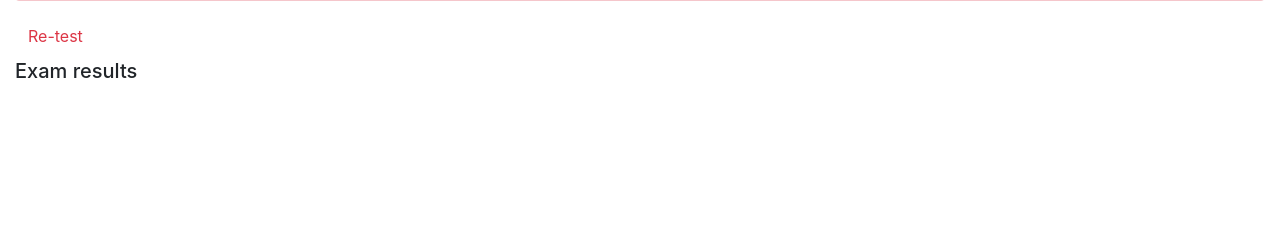
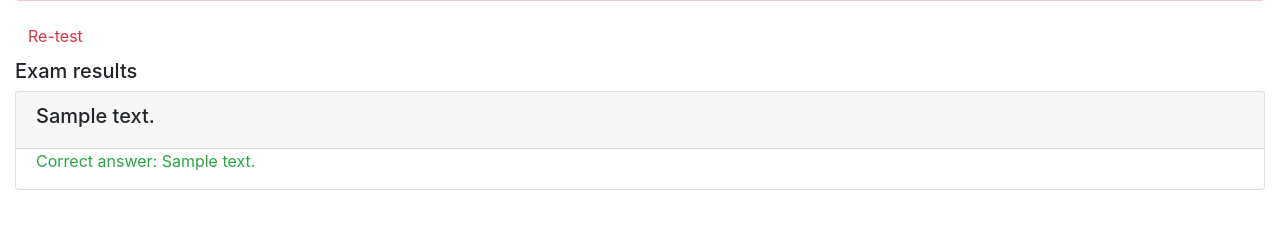
Before and after one commit to molitanuon/django_project, a Django app: template onlinecourse/templates/onlinecourse/exam_result_bootstrap.html in a window 1280 px wide. Shown: the part 121-356 px from the top of the page. Run offline with Django 3.2, Linux system fonts and the light colour scheme; tables that the repository leaves empty hold one stand-in row (values such as "Sample post"); the template is opened without the code that fills it: values that come from a table or form of the project are taken from there, most other values are stand-ins (such as "Sample title", 1, 10 or a date in 2020); some libraries are stand-ins or nearby versions.

Commit message:
fix exam result

```diff
--- a/onlinecourse/models.py
+++ b/onlinecourse/models.py
@@ -117,6 +117,9 @@ class Question(models.Model):
        else:
            return False
 
+    def __str__(self):
+        return self.question_text
+
 
 #  <HINT> Create a Choice Model with:
     # Used to persist choice content for a question
@@ -128,6 +131,8 @@ class Choice(models.Model):
     question = models.ForeignKey(Question, on_delete=models.CASCADE)
     choice_text = models.TextField()
     is_correct = models.BooleanField()
+    def __str__(self):
+        return self.choice_text
 
 
 # <HINT> The submission model
--- a/onlinecourse/templates/onlinecourse/exam_result_bootstrap.html
+++ b/onlinecourse/templates/onlinecourse/exam_result_bootstrap.html
@@ -59,26 +59,29 @@
         <div class="card-columns-vertical mt-1">
         <h5 class="">Exam results</h5>
             <!--HINT Display exam results-->
-            {% for question in course.question_set.all %}
+            {% for lesson in course.lesson_set.all %}
+            {% for question in lesson.question_set.all %}
             <div class="card mt-1">
-                <div class="card-header"><h5>{{ question.text }}</h5></div>
+                <div class="card-header"><h5>{{ question.question_text }}</h5></div>
                 <div class="form-group">
                     {% for choice in question.choice_set.all %}
                     <div class="form-check">
-                        {% if choice.is_correct and choice in choices %}
-                        <div class="text-success">Correct answer: {{ choice.text }}</div>
-                        {% else %}{% if choice.is_correct and not choice in choices %}
-                        <div class="text-warning">Not selected: {{ choice.text }}</div>
-                        {% else %}{% if not choice.is_correct and choice in choices %}
-                        <div class="text-danger">Wrong answer: {{ choice.text }}</div>
-                        {% else %}
-                        <div>{{ choice.content }}</div>
-                        {% endif %}{% endif %}{% endif %}
+                        {%if choice.is_correct%}
+                        <div class="text-success">Correct answer: {{ choice.choice_text }}</div>
+                        {%elif choice.is_correct and not choice in choices%}
+                        <div class="text-warning">Not selected: {{ choice.choice_text }}</div>
+                        {%elif not choice.is_correct and choice in choices%}
+                        <div class="text-danger">Wrong answer: {{ choice.choice_text }}</div>
+                        {%else%}
+                        <div>{{ choice.choice_text }}</div>
+                        {%endif%}
+
                     </div>
                     {% endfor %}
                 </div>
             </div>
             {% endfor %}
+            {% endfor %}
         </div>
     </div>
 </body>
```
Also changed, not shown: onlinecourse/views.py (+34 -29 lines).
